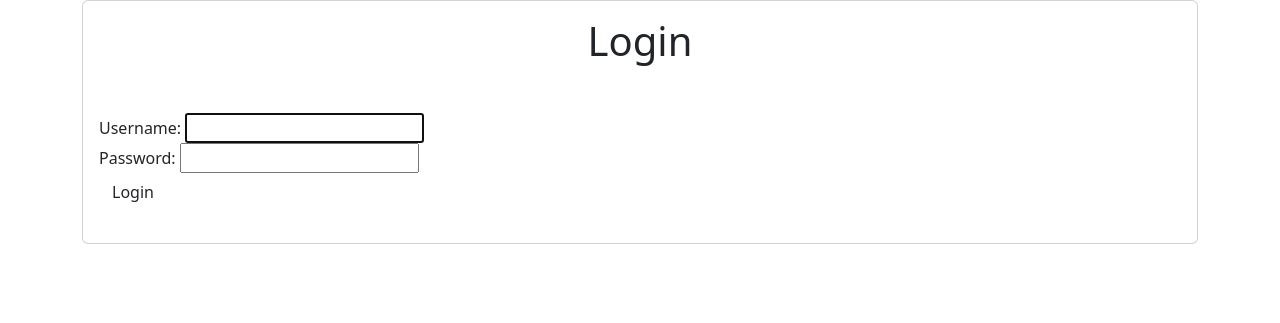
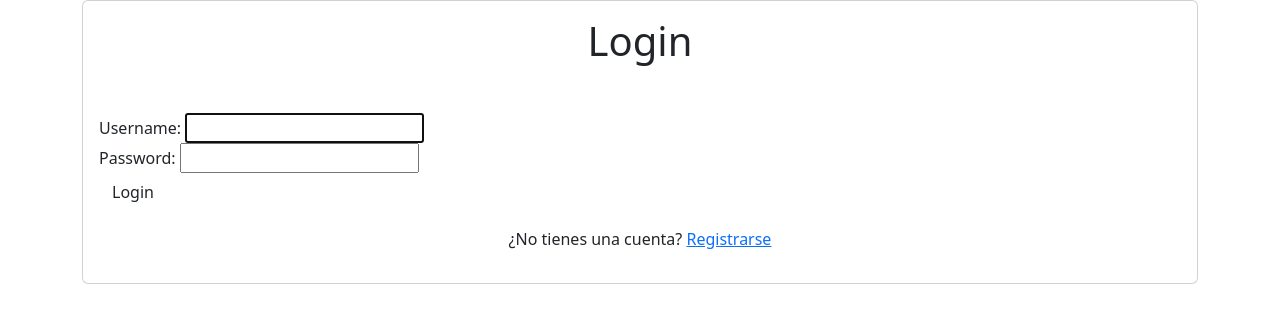
Before and after one commit to JaimeMoc/TiendaDeBarrio, a Django app: page /accounts/login in a window 1280 px wide. Shown: the part 56-379 px from the top of the page. Run offline with Django 5.2, Linux system fonts and the light colour scheme.

Commit message:
Vinculamos o añadimos la opción de registrarse en el login.

```diff
--- a/templates/accounts/login.html
+++ b/templates/accounts/login.html
@@ -12,6 +12,7 @@
                 <input class="btn submit-btn btn-tomato" type="submit" value="Login">
             </form>
 
+            <p class="text-center mt-3">¿No tienes una cuenta? <a href="{% url 'signup' %}">Registrarse</a></p>
         </div>
     </div>
 </div>
```
